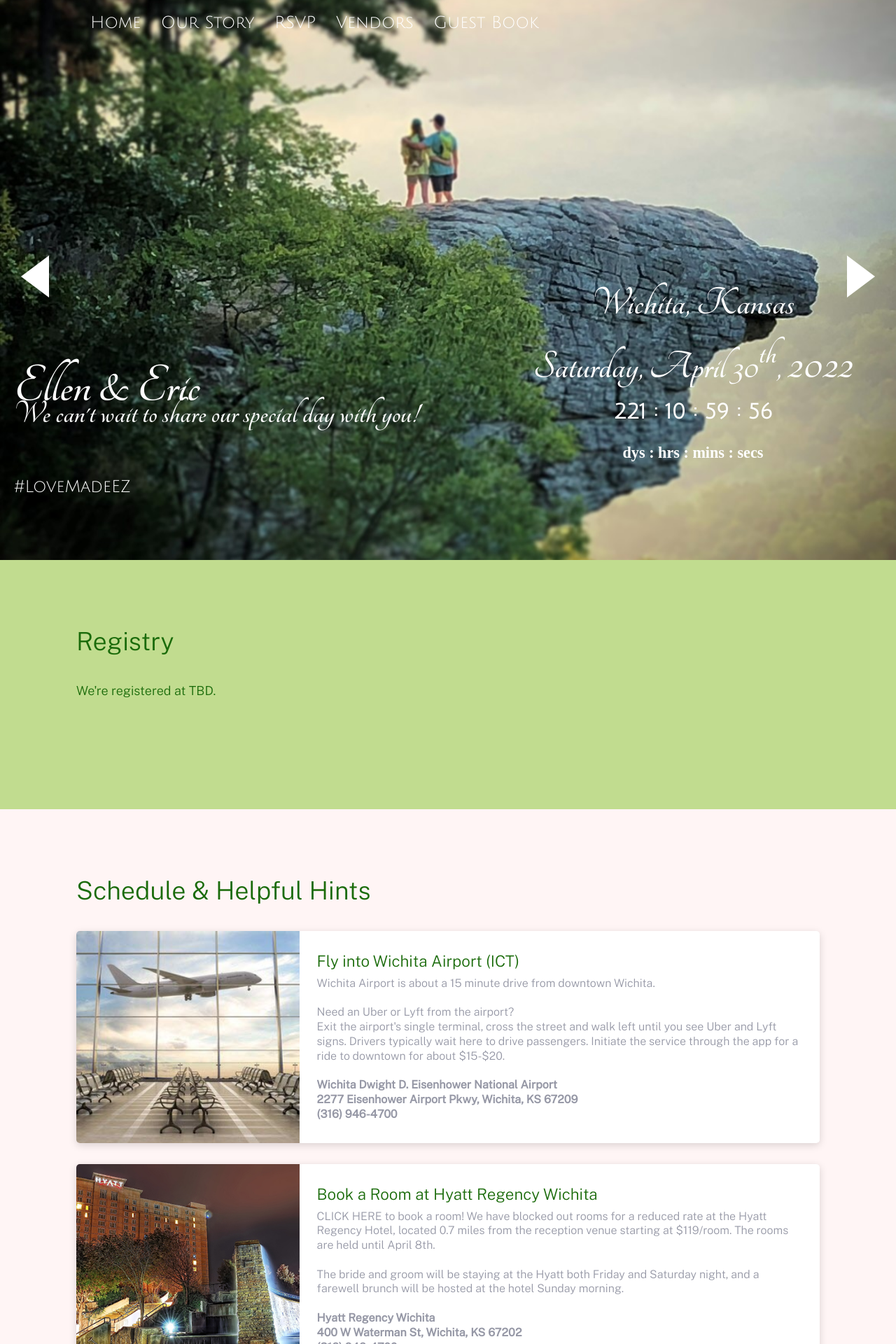
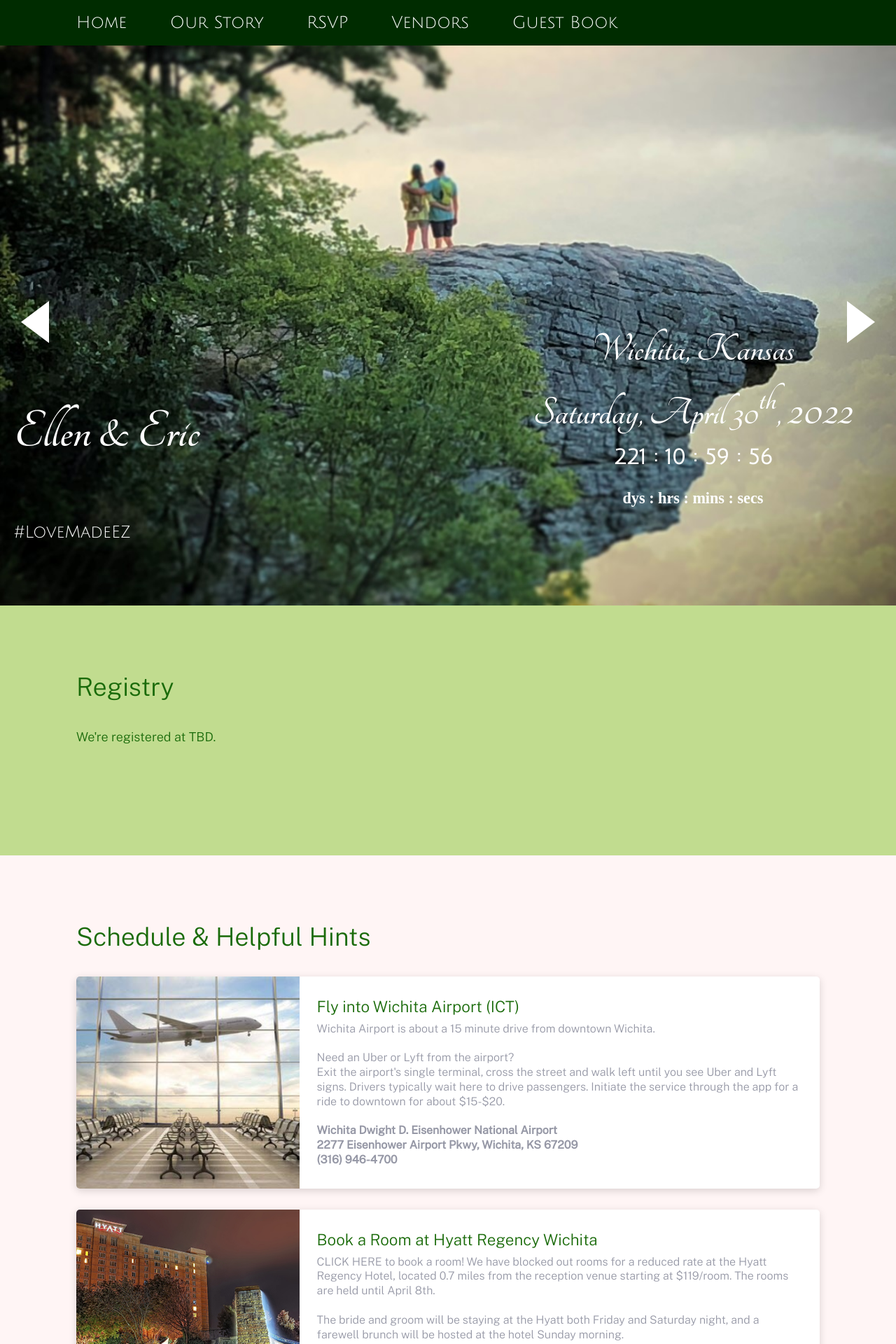
Before and after one commit to ericzacharia/EllenEricWedding, a PHP site: page / in a window 1280 px wide. Shown: the top 1920 px of the page at 70% size. Run offline with PHP 8.4, Linux system fonts and the light colour scheme; some libraries are stand-ins or nearby versions.

Commit message:
update header

```diff
--- a/app/scss/_globals.scss
+++ b/app/scss/_globals.scss
@@ -16,6 +16,7 @@ body {
   color: $grayishBlue;
   line-height: 1.3;
   overflow-x: hidden;
+  background-color: rgb(0, 44, 0);
 
   @include breakpoint-up(large){
     font-size: $font-med;
--- a/app/scss/_header.scss
+++ b/app/scss/_header.scss
@@ -4,16 +4,8 @@
   color: white;
 }
 
-div {
-  .header__links {
-    a {
-      padding: 0 20px 0 0;
-    }
-  }
-}
-
 .header {
-  position: relative;
+  // position: relative;
   z-index: 1;
 
   // Hamburger Open Styles
@@ -45,11 +37,20 @@ div {
   }
 
   nav {
-    position: relative;
-    // background-color: $white;
     padding-top: 1.0625rem;
     padding-bottom: 1.0625rem;
     color: $white;
+    left: 50%;
+
+      .header__links {
+          width: 100%;
+
+        a {
+          padding: 0 5% 0 0;
+          // margin: 0;
+          font-size: 100%;
+        }
+      }
   }
 
   &__logo {
--- a/app/scss/_rsvp.scss
+++ b/app/scss/_rsvp.scss
@@ -1,6 +1,7 @@
 @import url('https://fonts.googleapis.com/css2?family=Great+Vibes&family=Parisienne&family=Julius+Sans+One&family=Tangerine:wght@700&display=swap');
 
 .header {
+  background-color: rgb(0, 44, 0);
   a {
     text-decoration: none;
   }
@@ -10,11 +11,12 @@
   margin: 20px;
   padding: 20px;
   background-color: rgba(11, 59, 11, 0.719);
+  border: chocolate 1px solid;
+  // height: 700px;
 
   h1 {
     color: $sageGreen;
     font-size: 4rem;
-
   }
 
   p {
--- a/app/scss/style.css
+++ b/app/scss/style.css
@@ -62,6 +62,7 @@ body {
   color: #9698a6;
   line-height: 1.3;
   overflow-x: hidden;
+  background-color: #002c00;
 }
 
 @media (min-width: 64em) {
@@ -240,12 +241,7 @@ button:hover::before, .button:hover::before {
   color: white;
 }
 
-div .header__links a {
-  padding: 0 20px 0 0;
-}
-
 .header {
-  position: relative;
   z-index: 1;
 }
 
@@ -272,10 +268,19 @@ div .header__links a {
 }
 
 .header nav {
-  position: relative;
   padding-top: 1.0625rem;
   padding-bottom: 1.0625rem;
   color: white;
+  left: 50%;
+}
+
+.header nav .header__links {
+  width: 100%;
+}
+
+.header nav .header__links a {
+  padding: 0 5% 0 0;
+  font-size: 100%;
 }
 
 .header__logo img {
@@ -932,6 +937,10 @@ div .header__links a {
     font-size: 1.4rem;
   }
 }
+.header {
+  background-color: #002c00;
+}
+
 .header a {
   text-decoration: none;
 }
@@ -940,6 +949,7 @@ div .header__links a {
   margin: 20px;
   padding: 20px;
   background-color: rgba(11, 59, 11, 0.719);
+  border: chocolate 1px solid;
 }
 
 .rsvp_body h1 {
--- a/index.html
+++ b/index.html
@@ -19,13 +19,7 @@
 </head>
 
 <body>
-  <div class="hero">
-    <div id="arrow-left" class="arrow"></div>
-    <div id="slider">
-      <div class="slide slide1">
-        <div class="slide-content">
-
-          <header class="header">
+  <header class="header">
             <div class="overlay has-fade"></div>
 
             <nav class="container container--pall flex flex-jc-sb flex-ai-c">
@@ -56,9 +50,16 @@
 
 
           </header>
+
+  <div class="hero">
+    <div id="arrow-left" class="arrow"></div>
+    <div id="slider">
+      <div class="slide slide1">
+        <div class="slide-content">
+
+
           <div class="hero_text">
             <span id="hero_EE">Ellen & Eric</span>
-            <span id="hero_msg">We can't wait to share our special day with you!</span>
             <span id="hero_hashtag">#LoveMadeEZ</span>
           </div>
           <div id="wedding_invitation">
@@ -75,7 +76,6 @@
                     </div>
                   </li>
                 </ul>
-
               </div>
             </div>
           </div>
@@ -84,40 +84,9 @@
       </div>
       <div class="slide slide2">
         <div class="slide-content">
-          <header class="header">
-            <div class="overlay has-fade"></div>
 
-            <nav class="container container--pall flex flex-jc-sb flex-ai-c">
-
-              <a id="btnHamburger2" href="#" class="header__toggle hide-for-desktop">
-                <span></span>
-                <span></span>
-                <span></span>
-              </a>
-
-              <div class="header__links hide-for-mobile">
-                <a href="./index.html">Home</a>
-                <a href="./ourStory.html">Our Story</a>
-                <a href="./rsvp.html">RSVP</a>
-                <a href="./vendors.html">Vendors</a>
-                <a href="./guestBook.html">Guest Book</a>
-              </div>
-
-            </nav>
-
-            <div class="header__menu has-fade">
-              <a href="./index.html">Home</a>
-              <a href="./ourStory.html">Our Story</a>
-              <a href="./rsvp.html">RSVP</a>
-              <a href="./vendors.html">Vendors</a>
-              <a href="./guestBook.html">Guest Book</a>
-            </div>
-
-
-          </header>
           <div class="hero_text">
             <span id="hero_EE">Ellen & Eric</span>
-            <span id="hero_msg">We can't wait to share our special day with you!</span>
             <span id="hero_hashtag">#LoveMadeEZ</span>
           </div>
           <div id="wedding_invitation">
@@ -142,37 +111,6 @@
       </div>
       <div class="slide slide3">
         <div class="slide-content">
-
-          <header class="header">
-            <div class="overlay has-fade"></div>
-
-            <nav class="container container--pall flex flex-jc-sb flex-ai-c">
-
-              <a id="btnHamburger3" href="#" class="header__toggle hide-for-desktop">
-                <span></span>
-                <span></span>
-                <span></span>
-              </a>
-
-              <div class="header__links hide-for-mobile">
-                <a href="./index.html">Home</a>
-                <a href="./ourStory.html">Our Story</a>
-                <a href="./rsvp.html">RSVP</a>
-                <a href="./vendors.html">Vendors</a>
-                <a href="./guestBook.html">Guest Book</a>
-              </div>
-
-            </nav>
-
-            <div class="header__menu has-fade">
-              <a href="./index.html">Home</a>
-              <a href="./ourStory.html">Our Story</a>
-              <a href="./rsvp.html">RSVP</a>
-              <a href="./vendors.html">Vendors</a>
-              <a href="./guestBook.html">Guest Book</a>
-            </div>
-
-          </header>
           <div class="hero_text">
             <span id="hero_EE">Ellen & Eric</span>
             <span id="hero_msg">We can't wait to share our special day with you!</span>
```
Also changed, not shown: rsvp.html (+5 -6 lines), 1 other file.
